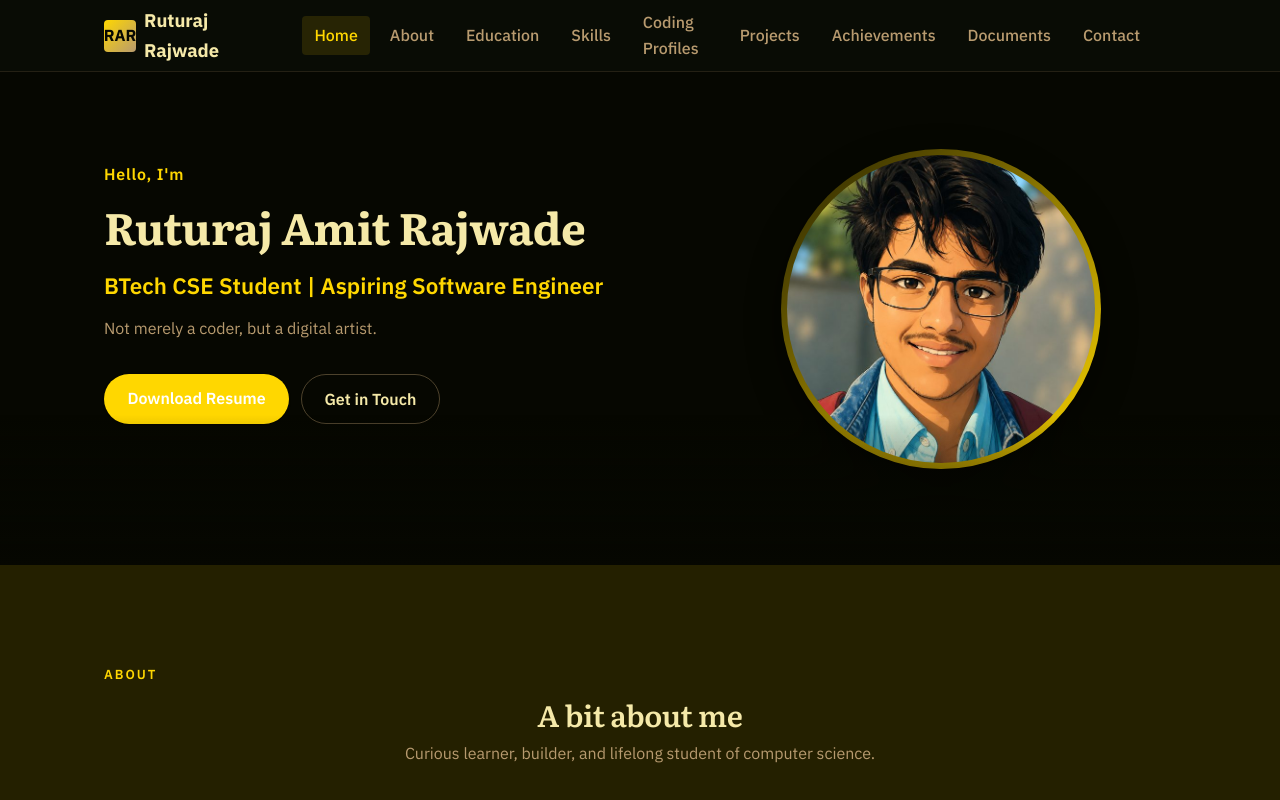
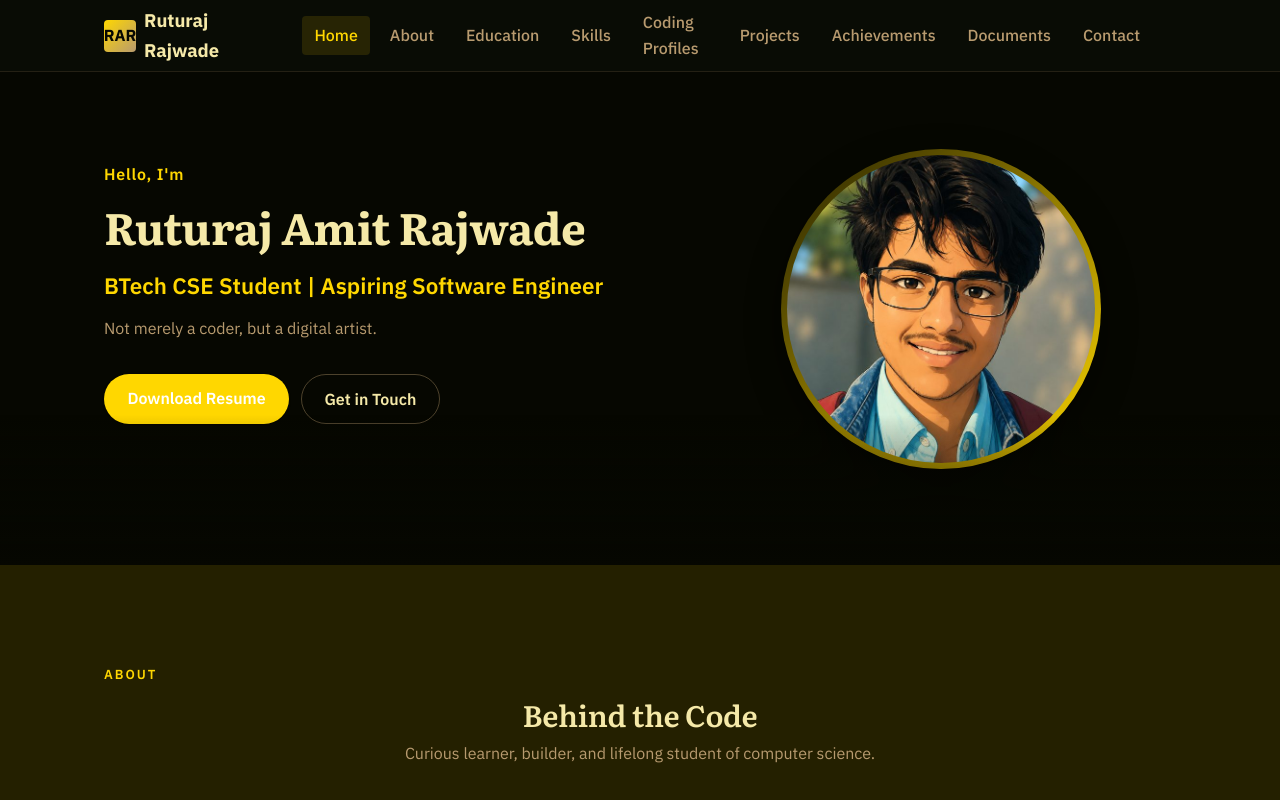
Before and after one commit to RAR2025/portfolio-website-, a React (Vite) app: page / in a window 1280 px wide. Shown: the top 800 px of the page. Built offline with nearby package versions, Linux system fonts and the light colour scheme.

Commit message:
change in about

```diff
--- a/src/components/about/About.jsx
+++ b/src/components/about/About.jsx
@@ -8,7 +8,7 @@ export function About() {
     <section id="about" className="section section--md section--alt" ref={ref}>
       <div className={`container reveal${visible ? ' reveal--visible' : ''}`}>
         <span className="section-title-eyebrow">About</span>
-        <h2 className="section-title section-title--left">A bit about me</h2>
+        <h2 className="section-title section-title--left">Behind the Code</h2>
         <p className="section-subtitle section-subtitle--left">
           Curious learner, builder, and lifelong student of computer science.
         </p>
```
